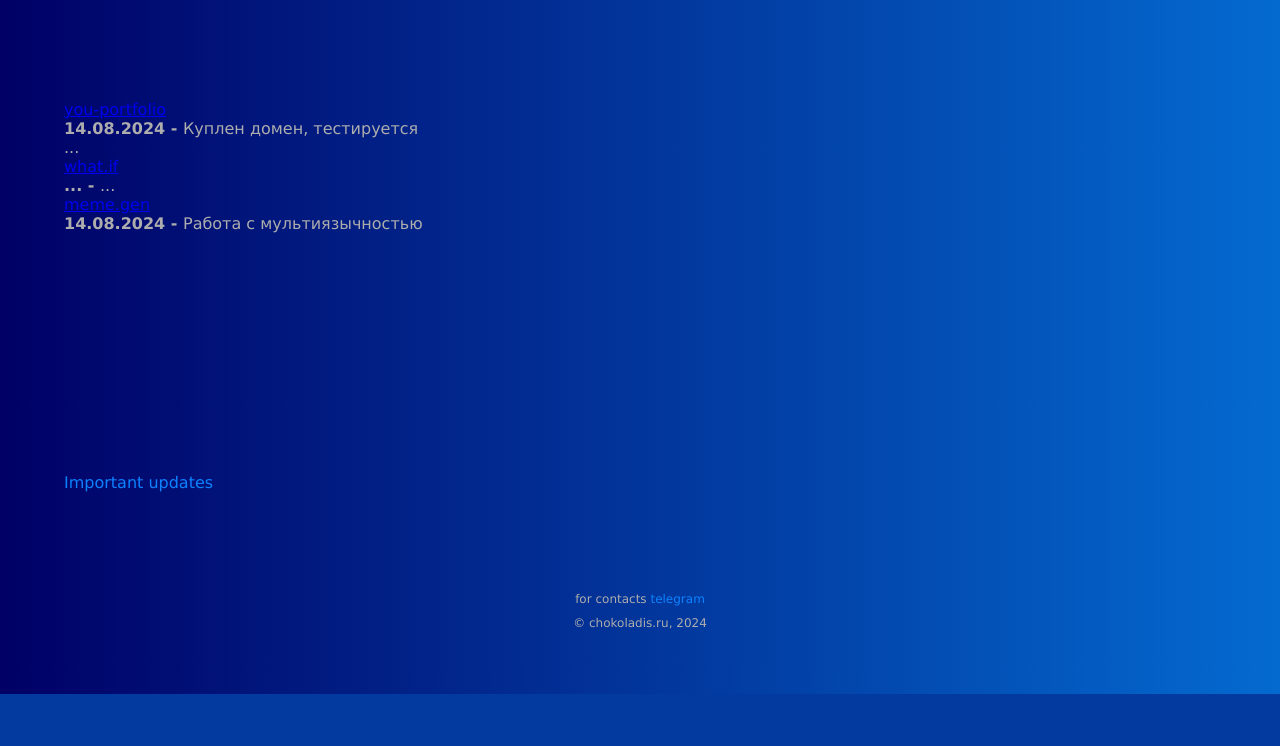
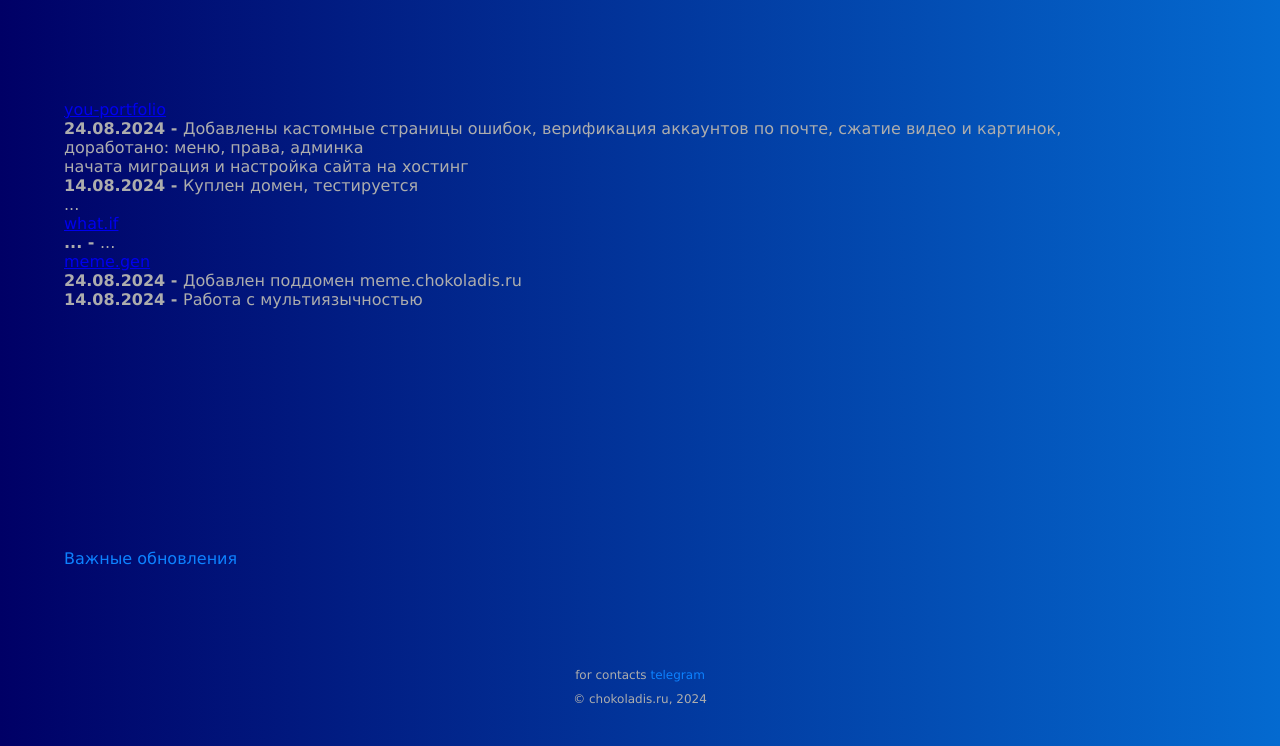
Before and after one commit to chokoladis/representing-site, a PHP site: page /updates in a window 1280 px wide. Shown: the part 106-852 px from the top of the page. Before the commit the page ends 800 px from the top, so only its background shows below. Run offline with PHP 8.4, Linux system fonts and the light colour scheme; some libraries are stand-ins or nearby versions.

Commit message:
make site ru

```diff
--- a/htdocs/updates/index.php
+++ b/htdocs/updates/index.php
@@ -1,13 +1,15 @@
 <!DOCTYPE html>
-<html lang="en">
+<html lang="ru">
 <head>
     <meta charset="UTF-8">
     <meta name="viewport" content="width=device-width, initial-scale=1.0">
+    <link rel="shortcut icon" href="/favicon.ico" type="image/x-icon">
+    <link rel="icon" href="/favicon.ico">
+
     <title>chokoladis stuff - updates</title>
-    <meta name="keywords" content="chokoladis, important updates in projects">
-    <meta name="description" content="important updates in projects created by chokoladis">
+    <meta name="keywords" content="chokoladis, важные обновления в проектах">
+    <meta name="description" content="важные обновления в проектах сделанных chokoladis">
     <link rel="stylesheet" href="/assets/css/style.css">
-    <link rel="shortcut icon" href="/favicon.ico" type="image/x-icon">
 </head>
 <body>
     <header>
@@ -19,7 +21,13 @@
     <main>
         <div class="container">
             <div class="block">
-                <a href="https://you-portfolio.ru/">you-portfolio</a>
+                <a href="https://you-portfolio.online/">you-portfolio</a>
+                <p>
+                    <b>24.08.2024 - </b>
+                    Добавлены кастомные страницы ошибок, верификация аккаунтов по почте, сжатие видео и картинок,
+                    <br>доработано: меню, права, админка
+                    <br>начата миграция и настройка сайта на хостинг
+                </p>
                 <p>
                     <b>14.08.2024 - </b>
                     Куплен домен, тестируется
@@ -36,6 +44,10 @@
             <div class="block">
                 <a href="/gen.meme/">meme.gen</a>
                 <p>
+                    <b>24.08.2024 - </b>
+                    Добавлен поддомен meme.chokoladis.ru
+                </p>
+                <p>
                     <b>14.08.2024 - </b>
                     Работа с мультиязычностью
                 </p>
@@ -47,7 +59,7 @@
     <footer>
         <div class="container">
             <div class="menu">
-                <a href="#">Important updates</a>
+                <a href="#">Важные обновления</a>
             </div>
 
             <p>for contacts <a href="https://t.me/chokoladis">telegram</a></p>
```
Also changed, not shown: htdocs/index.php (+8 -6 lines), 2 other files.
